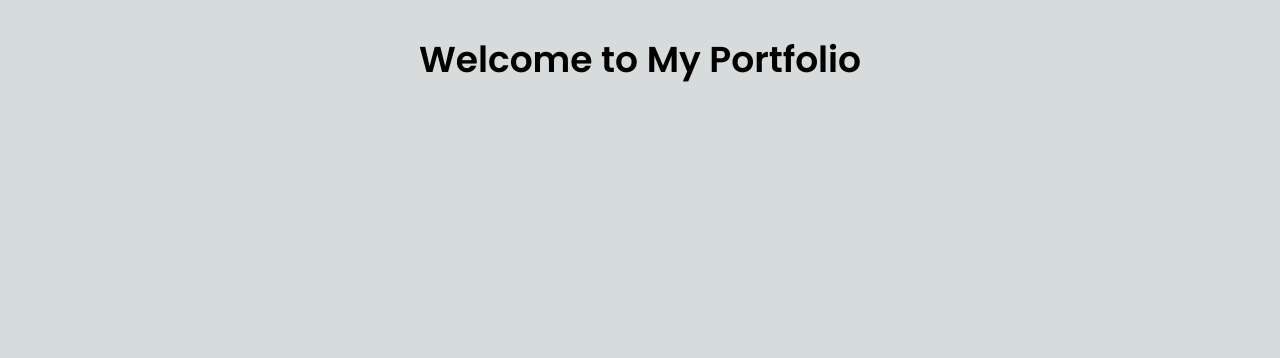
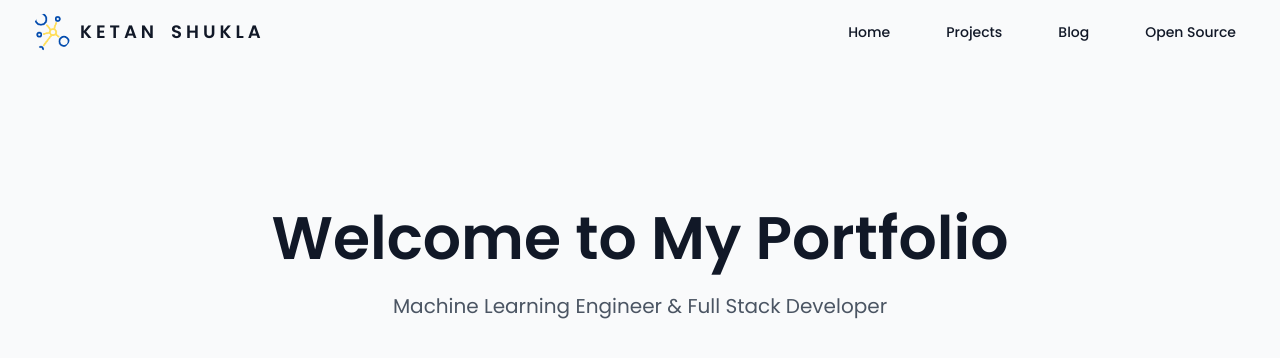
Before and after one commit to ketankshukla/professional_portfolio, a Next.js app in the folder next-portfolio/: page / in a window 1280 px wide. Shown: the top 358 px of the page. Built offline with nearby package versions, Linux system fonts and the light colour scheme.

Commit message:
Add basic layout structure with Navbar component

```diff
--- a/next-portfolio/src/app/layout.tsx
+++ b/next-portfolio/src/app/layout.tsx
@@ -1,5 +1,6 @@
 import type { Metadata } from 'next'
 import './globals.css'
+import Layout from '@/components/layout/Layout'
 
 export const metadata: Metadata = {
   title: 'ML Portfolio',
@@ -21,8 +22,8 @@ export default function RootLayout({
           rel="stylesheet"
         />
       </head>
-      <body>
-        <main>{children}</main>
+      <body className="bg-gray-50">
+        <Layout>{children}</Layout>
       </body>
     </html>
   )
--- a/next-portfolio/src/app/page.tsx
+++ b/next-portfolio/src/app/page.tsx
@@ -1,9 +1,14 @@
 export default function Home() {
   return (
-    <div className="min-h-screen">
-      <h1 className="text-4xl font-bold text-center py-10">
-        Welcome to My Portfolio
-      </h1>
+    <div className="min-h-screen pt-16">
+      <section id="home" className="max-w-7xl mx-auto px-4 sm:px-6 lg:px-8 py-20">
+        <h1 className="text-4xl md:text-6xl font-bold text-center text-gray-900">
+          Welcome to My Portfolio
+        </h1>
+        <p className="mt-6 text-xl text-center text-gray-600">
+          Machine Learning Engineer & Full Stack Developer
+        </p>
+      </section>
     </div>
   )
 }
--- /dev/null
+++ b/next-portfolio/src/components/layout/Layout.tsx
@@ -0,0 +1,22 @@
+'use client';
+
+import { ReactNode } from 'react';
+import Navbar from './Navbar';
+
+interface LayoutProps {
+  children: ReactNode;
+}
+
+const Layout = ({ children }: LayoutProps) => {
+  return (
+    <div className="min-h-screen bg-gray-50">
+      <Navbar />
+      <main className="pt-16">
+        {children}
+      </main>
+      {/* Footer will be added here later */}
+    </div>
+  );
+};
+
+export default Layout;
--- /dev/null
+++ b/next-portfolio/src/components/layout/Navbar.tsx
@@ -0,0 +1,99 @@
+'use client';
+
+import Link from 'next/link';
+import Image from 'next/image';
+import { useState, useEffect } from 'react';
+
+const Navbar = () => {
+  const [isScrolled, setIsScrolled] = useState(false);
+
+  useEffect(() => {
+    const handleScroll = () => {
+      setIsScrolled(window.scrollY > 0);
+    };
+
+    window.addEventListener('scroll', handleScroll);
+    return () => window.removeEventListener('scroll', handleScroll);
+  }, []);
+
+  const navLinks = [
+    { href: '#home', label: 'Home' },
+    { href: '#projects', label: 'Projects' },
+    { href: '#blog', label: 'Blog' },
+    { href: '#opensource', label: 'Open Source' },
+  ];
+
+  const nameArray = 'KETAN SHUKLA'.split('');
+
+  return (
+    <nav className={`fixed w-full top-0 z-50 transition-all duration-300 ${
+      isScrolled ? 'bg-white shadow-md' : 'bg-transparent'
+    }`}>
+      <div className="max-w-7xl mx-auto px-4 sm:px-6 lg:px-8">
+        <div className="flex justify-between items-center h-16">
+          <div className="flex items-center">
+            <Link href="/" className="flex items-center gap-2 text-gray-900 no-underline">
+              <Image
+                src="/images/profile/logo.png"
+                alt="Logo"
+                width={40}
+                height={40}
+                className="rounded-full"
+              />
+              <div className="flex gap-1">
+                {nameArray.map((letter, index) => (
+                  <span
+                    key={index}
+                    className="text-lg font-semibold hover:text-blue-600 transition-colors duration-300"
+                    style={{
+                      animationDelay: `${index * 0.1}s`,
+                      display: letter === ' ' ? 'inline-block' : 'inline-block',
+                      width: letter === ' ' ? '0.5em' : 'auto'
+                    }}
+                  >
+                    {letter}
+                  </span>
+                ))}
+              </div>
+            </Link>
+          </div>
+
+          <div className="hidden md:block">
+            <div className="flex items-center space-x-8">
+              {navLinks.map(({ href, label }) => (
+                <Link
+                  key={href}
+                  href={href}
+                  className="text-gray-900 hover:text-blue-600 px-3 py-2 rounded-md text-sm font-medium transition-colors duration-300"
+                >
+                  {label}
+                </Link>
+              ))}
+            </div>
+          </div>
+
+          <div className="md:hidden">
+            {/* Mobile menu button - we'll implement this later */}
+            <button className="text-gray-900 hover:text-blue-600">
+              <svg
+                className="h-6 w-6"
+                fill="none"
+                viewBox="0 0 24 24"
+                stroke="currentColor"
+              >
+                <path
+                  strokeLinecap="round"
+                  strokeLinejoin="round"
+                  strokeWidth={2}
+                  d="M4 6h16M4 12h16M4 18h16"
+                />
+              </svg>
+            </button>
+          </div>
+        </div>
+      </div>
+    </nav>
+  );
+};
+
+export default Navbar;
```
Also changed, not shown: next-portfolio/public/images/profile/logo.png (added).
